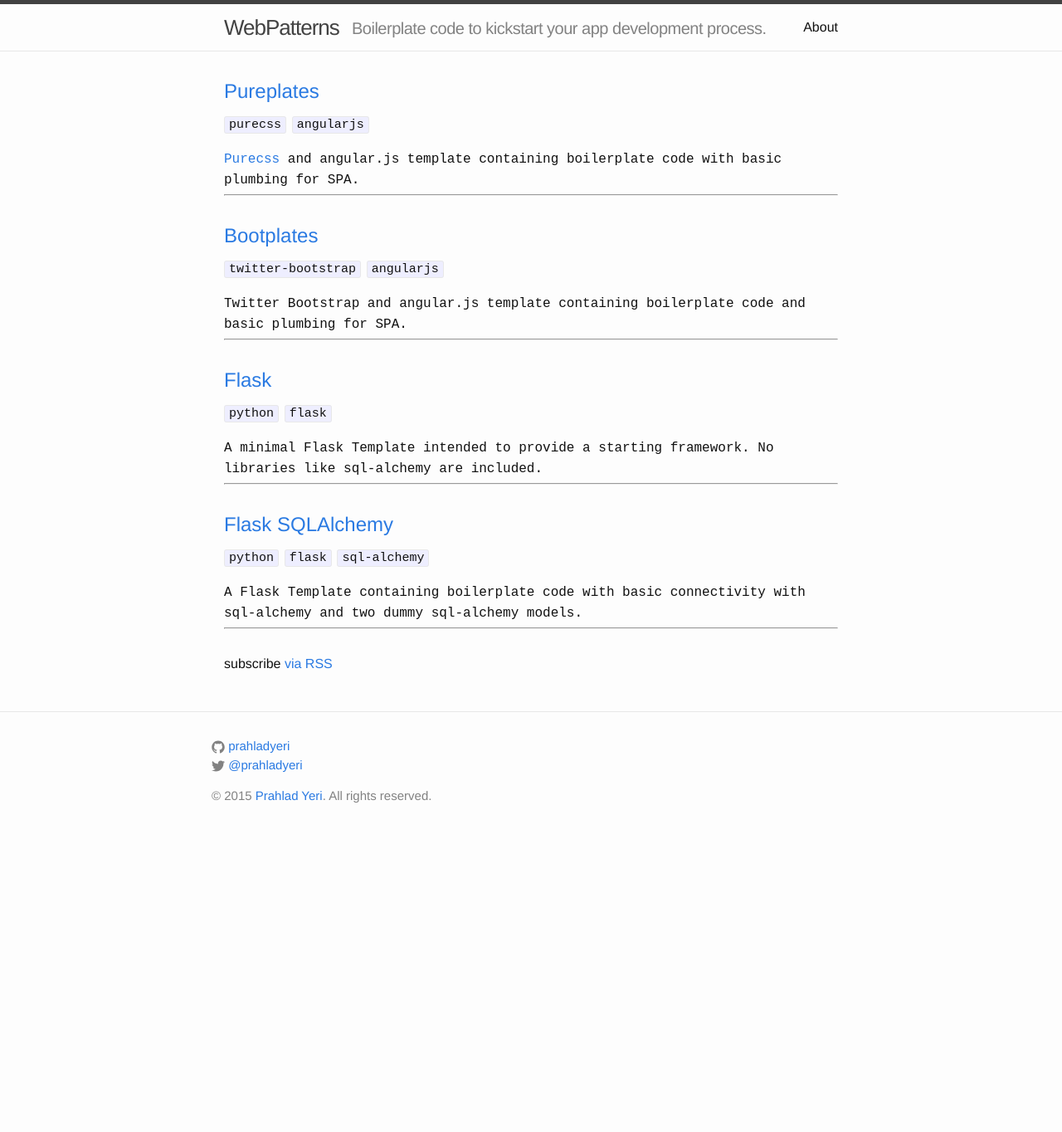
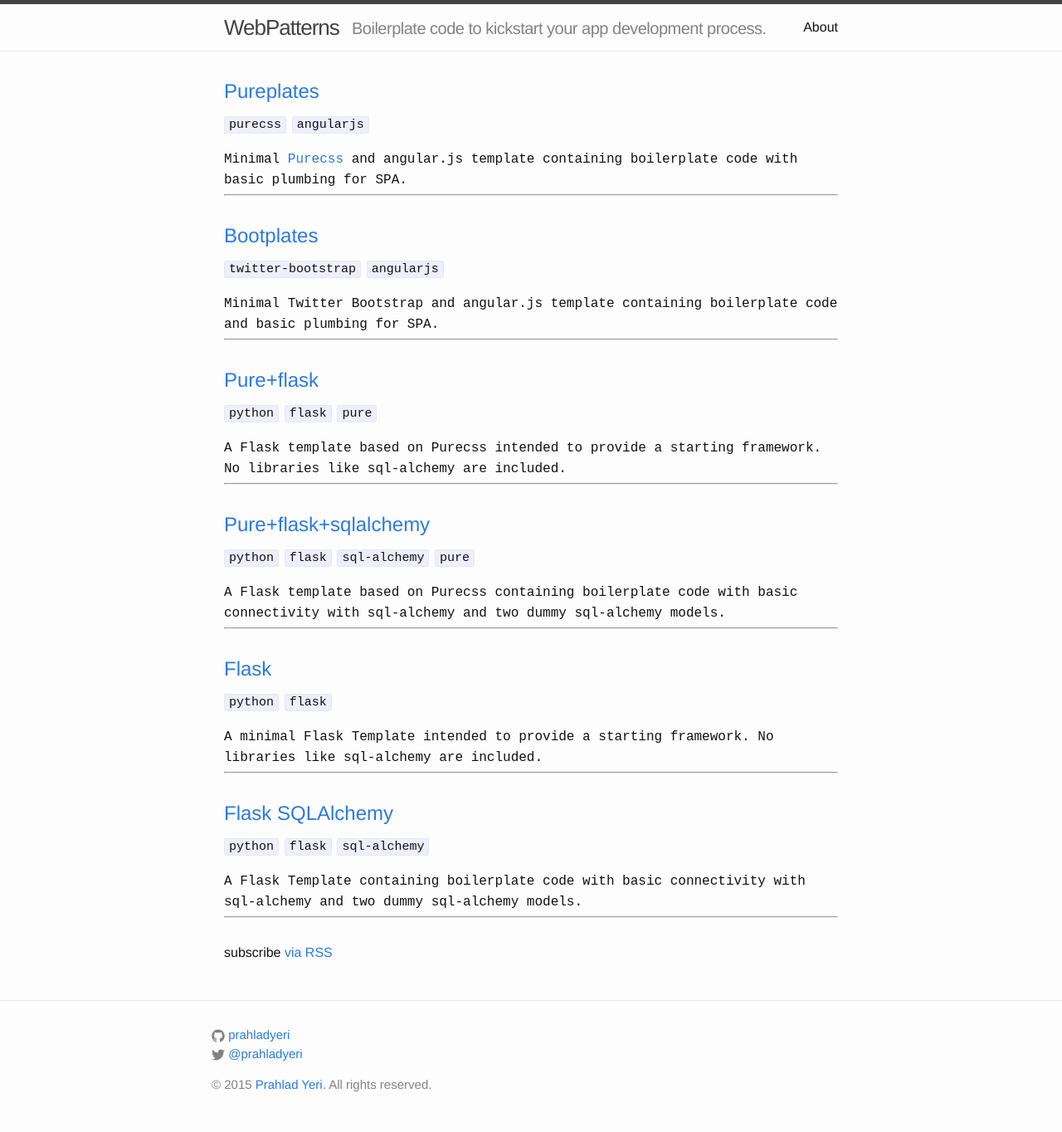
Before and after one commit to prahladyeri/WebPatterns, a Jekyll site: the page built from index.html, in a window 1280 px wide. Shown: the whole page at 83% size. Built offline with Jekyll 4.4.1, drawn with Linux system fonts in a browser that asks for light colours; before the commit the page ends 1016 px from its top, so only the background shows below that.

Commit message:
Updated patterns

```diff
--- a/_layouts/post.html
+++ b/_layouts/post.html
@@ -11,7 +11,7 @@
  <p class="post-meta">
  {% for tag in page.tags %}	<code>{{tag}}</code>	{% endfor %}
  <p> <code>Pattern name: {{ page.url | replace:'.html','.md' | replace: '.md',''}}</code></p>
- <p>  <code>Requirements: </code> {% for req in page.requirements %} <code>{{req}}</code>	{% endfor %} </p>
+ <p>  <code>Components: </code> {% for req in page.components %} <code>{{req}}</code>	{% endfor %} </p>
 {{ page.description }}
  </p>
   </header>
--- /dev/null
+++ b/_posts/2015-02-11-pure-flask-sqlalchemy.md
@@ -0,0 +1,22 @@
+---
+layout: post
+title:  "Pure+flask+sqlalchemy"
+date:   2015-02-11 15:53:54
+tags: python flask sql-alchemy pure
+description: A Flask template based on Purecss containing boilerplate code with basic connectivity with sql-alchemy and two dummy sql-alchemy models.
+components: python flask~0.10.1 sqlalchemy-0.9.8 angularjs~1.2.6
+---
+A Flask template based on Purecss front-end for creating a flask app with basic connectivity with `sql-alchemy` and two dummy sql-alchemy models. The home page simply displays the content of these two models:
+
+{% highlight python %}
+TODO: put proper code here
+from flask import Flask
+app = Flask(__name__)
+
+@app.route('/')
+def home():
+	return 'This Pattern Works!'
+
+if __name__ == '__main__':
+	app.run()
+{% endhighlight %}
--- /dev/null
+++ b/_posts/2015-02-11-pure-flask.md
@@ -0,0 +1,21 @@
+---
+layout: post
+title:  "Pure+flask"
+date:   2015-02-11 15:53:54
+tags: python flask pure
+description: A Flask template based on Purecss intended to provide a starting framework. No libraries like sql-alchemy are included.
+components: python flask~0.10.1 purecss~0.5.0 angularjs~1.2.6
+---
+A Flask template based on [Purecss](http://purecss.io/) front-end for creating a Flask app without using `sql-alchemy` or any other database components. `pattern.py` just includes a `__main__` entry point and a single url handler:
+
+{% highlight python %}
+from flask import Flask
+app = Flask(__name__)
+
+@app.route('/')
+def home():
+	return 'This Pattern Works!'
+
+if __name__ == '__main__':
+	app.run()
+{% endhighlight %}
--- a/_posts/2015-02-12-bootplates.md
+++ b/_posts/2015-02-12-bootplates.md
@@ -2,12 +2,12 @@
 layout: post
 title:  "Bootplates"
 tags: twitter-bootstrap angularjs
-description: Twitter Bootstrap and angular.js template containing boilerplate code and basic plumbing for SPA.
-requirements: bootstrap~3.0 angularjs~1.2.6 angular-ui-bootstrap~0.12.0
+description: Minimal Twitter Bootstrap and angular.js template containing boilerplate code and basic plumbing for SPA.
+components: bootstrap~3.0 angularjs~1.2.6 angular-ui-bootstrap~0.12.0
 ---
-This Template contains boilerplate code for creating an `angular.js bootstrap` app. Due credit to the [Angular-ui Team](http://angular-ui.github.io/bootstrap/) for providing the essential `dialogService` to integrate `twitter-bootstrap dialogs` with `angularjs`.
+This minimal template contains boilerplate code for creating an `angular.js bootstrap` app. Due credit to the [Angular-ui Team](http://angular-ui.github.io/bootstrap/) for providing the essential `dialogService` to integrate `twitter-bootstrap dialogs` with `angularjs`.
 
-*Bells and whistles* included:
+*Batteries included:*
 
 - Basic session management on front-end side for login, logout and member registration.
 - Angular `dataService` having session information and some dummy data.
--- a/_posts/2015-02-12-pureplates.md
+++ b/_posts/2015-02-12-pureplates.md
@@ -2,12 +2,12 @@
 layout: post
 title:  "Pureplates"
 tags: purecss angularjs
-description: <a href="http://purecss.io/">Purecss</a> and angular.js template containing boilerplate code with basic plumbing for SPA.
-requirements: purecss~0.5.0 angularjs~1.2.6 angular-ui-bootstrap~0.12.0
+description: Minimal <a href="http://purecss.io/">Purecss</a> and angular.js template containing boilerplate code with basic plumbing for SPA.
+components: purecss~0.5.0 angularjs~1.2.6 angular-ui-bootstrap~0.12.0
 ---
-This Template contains boilerplate code for creating an `angular.js purecss` app.
+This minimal template contains boilerplate code for creating an `angular.js purecss` app.
 
-*Bells and whistles* included:
+*Batteries included:*
 
 - Basic session management on front-end side for login, logout and member registration.
 - Angular `dataService` having session information and some dummy data.
```
